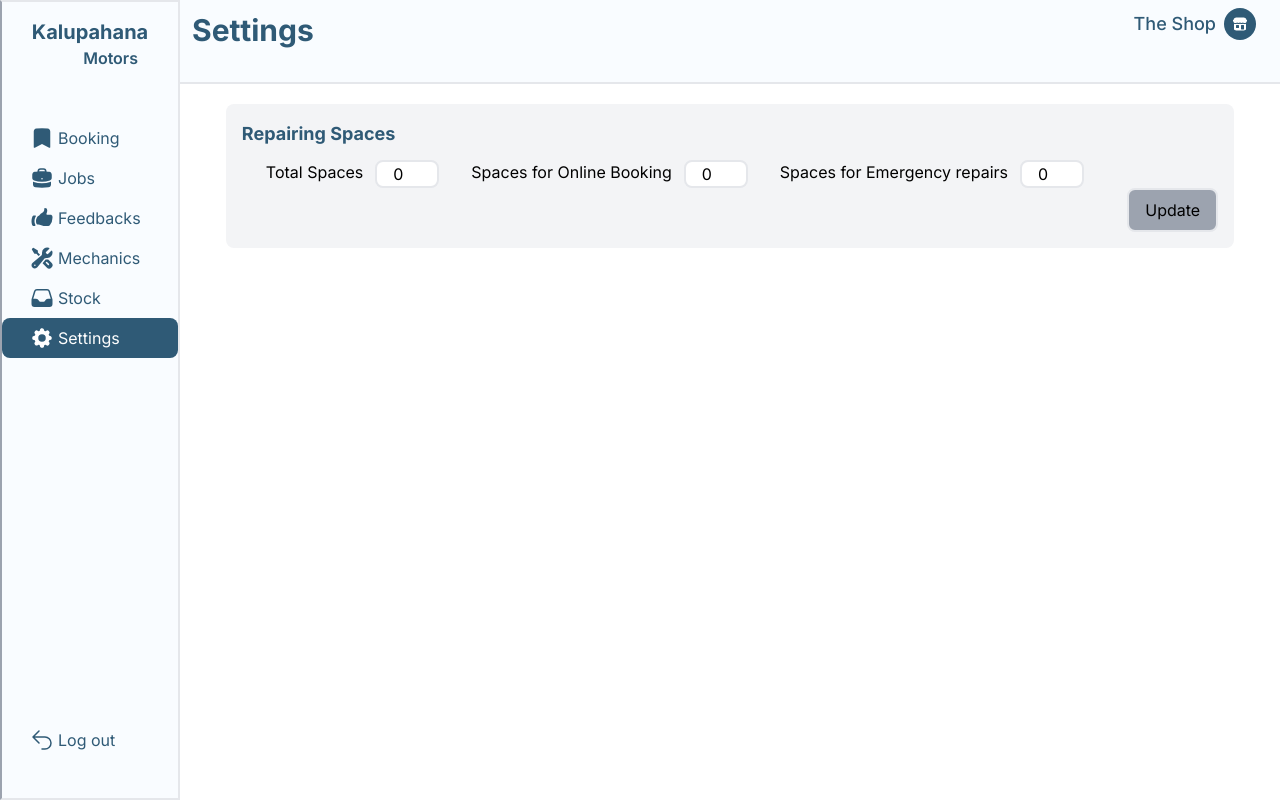
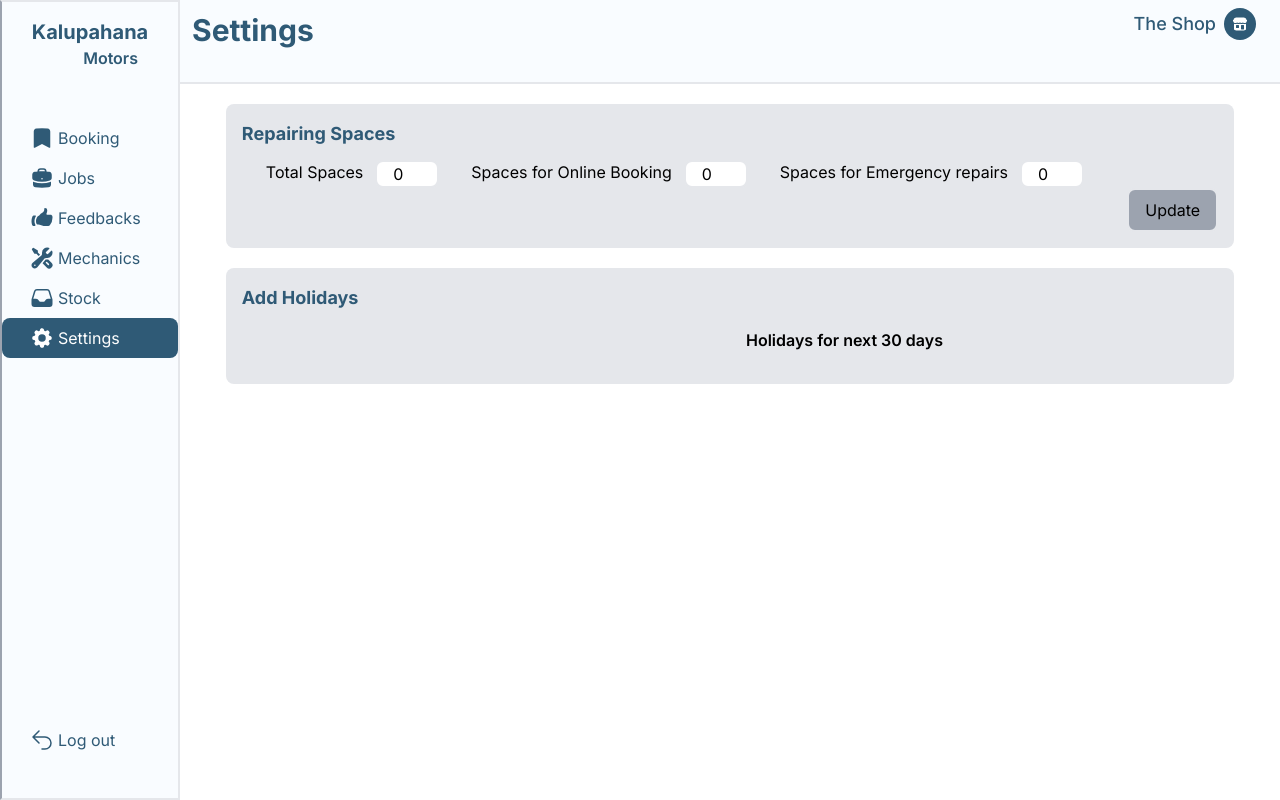
Before and after one commit to pramuddhika/Kalupahana-Project, a React (Vite) app in the folder client/: page /shop/setting in a window 1280 px wide. Built offline with nearby package versions, Linux system fonts and the light colour scheme; no server answers.

Commit message:
Refactor CSS styles and class names in index.css, Booking.jsx, BookingCancel.jsx, ShopSetting.jsx, and Stock.jsx

```diff
--- a/client/src/index.css
+++ b/client/src/index.css
@@ -20,4 +20,12 @@
     .input{
         @apply outline-none pl-2;
     }
+
+    .card{
+        @apply  bg-gray-200 rounded-lg font-inter;
+    }
+
+    .topic{
+        @apply text-text-primary font-bold text-lg;
+    }
 }
--- a/client/src/pages/Shop/Booking.jsx
+++ b/client/src/pages/Shop/Booking.jsx
@@ -30,11 +30,11 @@ const Booking = () => {
       {/**start sub navbar */}
       <div className='flex bg-side-nav-bg p-2 h-9 pl-3 -10 gap-6 font-inter border-b-2'>
 
-        <button className={`${activeTopic === 'DashBoard' ? 'text-text-primary font-bold' : 'text-gray-500'}`}
+        <button className={`${activeTopic === 'DashBoard' ? 'topic' : 'text-gray-500'}`}
         onClick={() => handleTopicClick('DashBoard')}>DashBoard</button>
-        <button className={`${activeTopic === 'CancelBooking' ? 'text-text-primary font-bold' : 'text-gray-500'}`}
+        <button className={`${activeTopic === 'CancelBooking' ? 'topic' : 'text-gray-500'}`}
         onClick={() => handleTopicClick('CancelBooking')}>Cancel Booking</button>
-        <button className={`${activeTopic === 'TodayList' ? 'text-text-primary font-bold' : 'text-gray-500'}`}
+        <button className={`${activeTopic === 'TodayList' ? 'topic' : 'text-gray-500'}`}
         onClick={() => handleTopicClick('TodayList')}>Reserved List</button>
 
       </div>
--- a/client/src/pages/Shop/BookingCancel.jsx
+++ b/client/src/pages/Shop/BookingCancel.jsx
@@ -14,7 +14,7 @@ const BookingCancel = () => {
 
           <div className='flex items-center w-1/2'>
 
-             <div className='flex items-center gap-12 box-content bg-gray-200 w-2/3 h-32 mt-2 rounded-lg font-inter'>
+             <div className='flex items-center card gap-12 box-content w-2/3 h-32 mt-2'>
                <input type='text' placeholder='Enter vehicle number' className='rounded-lg p-2 ml-6 outline-none' />
                <button className='bg-text-primary text-white px-6 py-2 rounded-lg'>Search</button>
              </div>
@@ -23,7 +23,7 @@ const BookingCancel = () => {
 
         </div>
 
-        <div className='box-content bg-gray-200 w-4/5 p-2 font-inter rounded-lg'>
+        <div className='box-content  w-4/5 p-2 card'>
                <div className='flex m-2 items-center px-5'>
                  <p className='w-36'>Vehicle Number</p>
                  <input type='text' className='rounded-lg p-2 ml-6 outline-none w-72' />
--- a/client/src/pages/Shop/ShopSetting.jsx
+++ b/client/src/pages/Shop/ShopSetting.jsx
@@ -65,8 +65,8 @@ const ShopSetting = () => {
             <ToastContainer position='bottom-right' hideProgressBar={false} closeOnClick theme="light"/>
 
             {/**space change settigns - start */}
-            <div className="bg-gray-100 w-11/12 mx-auto my-5 p-4 rounded-lg font-inter">
-                <p className="text-text-primary text-lg font-bold">Repairing Spaces</p>
+            <div className="card w-11/12 mx-auto my-5 p-4">
+                <p className="topic">Repairing Spaces</p>
 
                 <div className="flex gap-8 mt-3 ml-6">
 
@@ -89,6 +89,18 @@ const ShopSetting = () => {
             </div>
             {/**space change settigns - end */}
 
+            {/**add holidays - start */}
+            <div className="card mt-4 w-11/12 mx-auto p-4">
+              <p className="topic">Add Holidays</p>
+              <div className="flex">
+                <div className="w-1/2 p-4"></div>
+                <div className="w-1/2 p-4">
+                  <p className="font-semibold">Holidays for next 30 days</p>
+                </div>
+              </div>
+            </div>
+            {/**add holidays - end */}
+
 
         </div>
     );
--- a/client/src/pages/Shop/Stock.jsx
+++ b/client/src/pages/Shop/Stock.jsx
@@ -1,33 +1,9 @@
 import ShopHeader from "../components/ShopHeader";
 import { useState } from "react";
+import StockAdd from "./StockAdd";
+import StockAvailable from "./StockAvailable";
+import StockNeededList from "./StockNeededList";
 
-{/**Availabale stock - start */}
-const AvailableStock = () => {
-    return(
-        <div>
-            <p>this is content for availble stock</p>
-        </div>
-    );
-};
-{/**Availble stock - end */}
-
-{/**Add stock - start */}
-const AddStock = () => {
-    return(
-        <p>this is content for adds stock</p>
-    );
-};
-{/**Add st6c2 - end */}
-
-{/**Needed List -start */}
-const NeededList = () => {
-    return(
-        <div>
-            <p>this is content for neededlist</p>
-        </div>
-    );
-};
-{/**Needed List - end */}
 
 const Stock = () => {
 
@@ -43,19 +19,19 @@ const Stock = () => {
 
             {/**start sub navbar */}
             <div className="flex bg-side-nav-bg p-2 h-9 pl-3 gap-6 border-b-2">
-             <button className={`${activeTopic === 'AddStock' ? 'text-text-primary font-bold' : 'text-gray-500'}`}
+             <button className={`${activeTopic === 'AddStock' ? 'topic' : 'text-gray-500'}`}
                onClick={() => handleTopicClick('AddStock')}>Add Stock</button>
-              <button className={`${activeTopic === 'AvailableStock' ? 'text-text-primary font-bold' : 'text-gray-500'}`}
+              <button className={`${activeTopic === 'AvailableStock' ? 'topic' : 'text-gray-500'}`}
                onClick={() => handleTopicClick('AvailableStock')}>Available Stock</button>
-              <button className={`${activeTopic === 'NeededList' ? 'text-text-primary font-bold' : 'text-gray-500'}`}
+              <button className={`${activeTopic === 'NeededList' ? 'topic' : 'text-gray-500'}`}
                onClick={() => handleTopicClick('NeededList')}>Needed List</button>
             </div>
             {/**end s4b navbar */}
 
             <div>
-                {activeTopic === 'AvailableStock' && <AvailableStock/>}
-                {activeTopic === 'AddStock' && <AddStock/>}
-                {activeTopic === 'NeededList' && <NeededList/>}
+                {activeTopic === 'AvailableStock' && <StockAvailable/>}
+                {activeTopic === 'AddStock' && <StockAdd/>}
+                {activeTopic === 'NeededList' && <StockNeededList/>}
             </div>
         </div>
     );
--- /dev/null
+++ b/client/src/pages/Shop/StockAdd.jsx
@@ -0,0 +1,11 @@
+
+
+const StockAdd = () => {
+    return (
+        <div>
+          <p>this is content for adds stock</p>
+        </div>
+    );
+};
+
+export default StockAdd;
--- /dev/null
+++ b/client/src/pages/Shop/StockAvailable.jsx
@@ -0,0 +1,11 @@
+
+
+const StockAvailable = () => {
+    return (
+        <div>
+            <p>this is content for availble stock</p>
+        </div>
+    );
+};
+
+export default StockAvailable;
--- /dev/null
+++ b/client/src/pages/Shop/StockNeededList.jsx
@@ -0,0 +1,11 @@
+
+
+const StockNeededList = () => {
+    return (
+        <div>
+           <p>this is content for neededlist</p>
+        </div>
+    );
+};
+
+export default StockNeededList;
```
Also changed, not shown: 1 other file (tests, documents, lock files or other folders).
